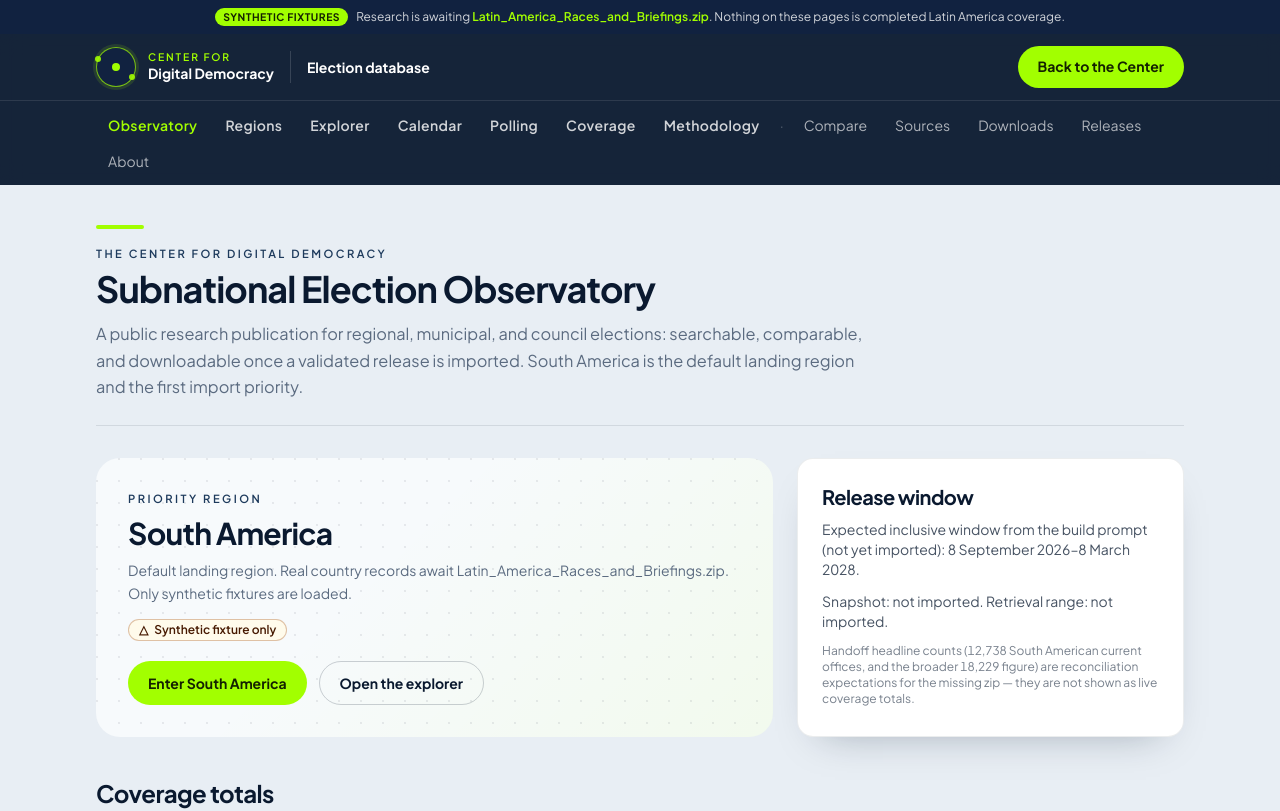
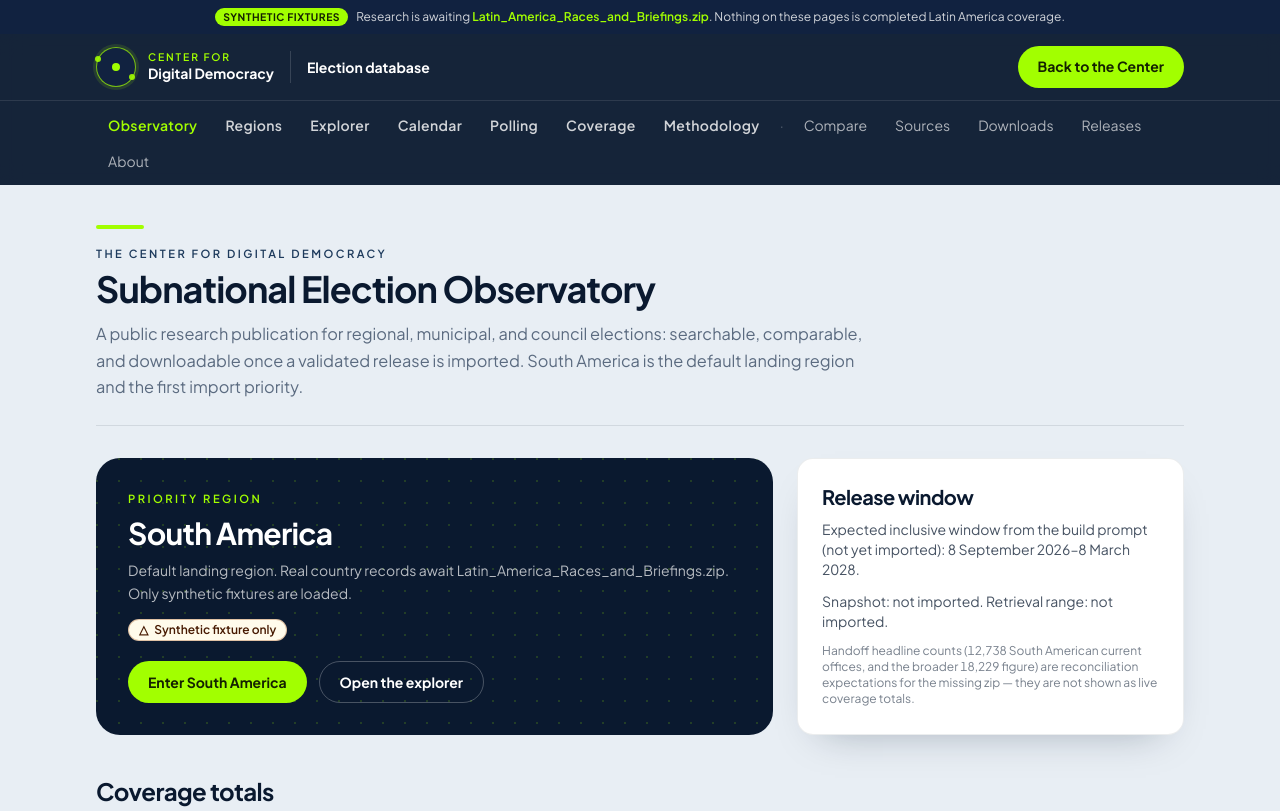
Before and after one commit to FTFNAnalytics/digitaldemocracy, a Next.js app: page /electiondatabase in a window 1280 px wide. Shown: the top 811 px of the page. Built offline with nearby package versions, Linux system fonts and the light colour scheme.

Commit message:
Give the South America entry the same navy band as CDD heroes
Deep navy surface, lime kicker/CTA, and a faint lime node grid so the
observatory landing matches the marketing header instead of a gray card.

Co-authored-by: FTFNAnalytics <FTFNAnalytics@users.noreply.github.com>

```diff
--- a/app/electiondatabase/page.tsx
+++ b/app/electiondatabase/page.tsx
@@ -27,10 +27,17 @@ export default function ObservatoryHomePage() {
       />
 
       <div className="grid gap-6 lg:grid-cols-[1.4fr_0.8fr]">
-        <section className="circuit-panel rounded-3xl p-6 sm:p-8">
-          <p className="obs-kicker">Priority region</p>
-          <h2 className="obs-heading text-2xl sm:text-3xl">{southAmerica?.name}</h2>
-          <p className="mt-2 text-sm leading-relaxed text-muted">{southAmerica?.notes}</p>
+        <section className="relative overflow-hidden rounded-3xl bg-navy p-6 text-white sm:p-8">
+          <div
+            className="pointer-events-none absolute inset-0 bg-[radial-gradient(circle_at_1px_1px,rgb(162_255_0/0.16)_1px,transparent_0)] bg-[size:22px_22px]"
+            aria-hidden
+          />
+          <div className="relative">
+            <p className="mb-2 text-[0.7rem] font-semibold uppercase tracking-[0.22em] text-accent">
+              Priority region
+            </p>
+            <h2 className="text-2xl font-bold tracking-tight sm:text-3xl">{southAmerica?.name}</h2>
+            <p className="mt-2 text-sm leading-relaxed text-white/70">{southAmerica?.notes}</p>
             <div className="mt-3">
               <CoveragePill status={southAmerica?.status ?? "not_supplied"} />
             </div>
@@ -38,9 +45,13 @@ export default function ObservatoryHomePage() {
               <Link href={obsRoutes.regions} className="obs-btn">
                 Enter South America
               </Link>
-            <Link href={obsRoutes.explorer} className="obs-btn-secondary">
+              <Link
+                href={obsRoutes.explorer}
+                className="inline-flex items-center rounded-full border border-white/25 px-5 py-2.5 text-sm font-bold text-white hover:border-accent hover:text-accent"
+              >
                 Open the explorer
               </Link>
+            </div>
           </div>
         </section>
 
```
Lines whose indentation alone changed are shown as unchanged.
